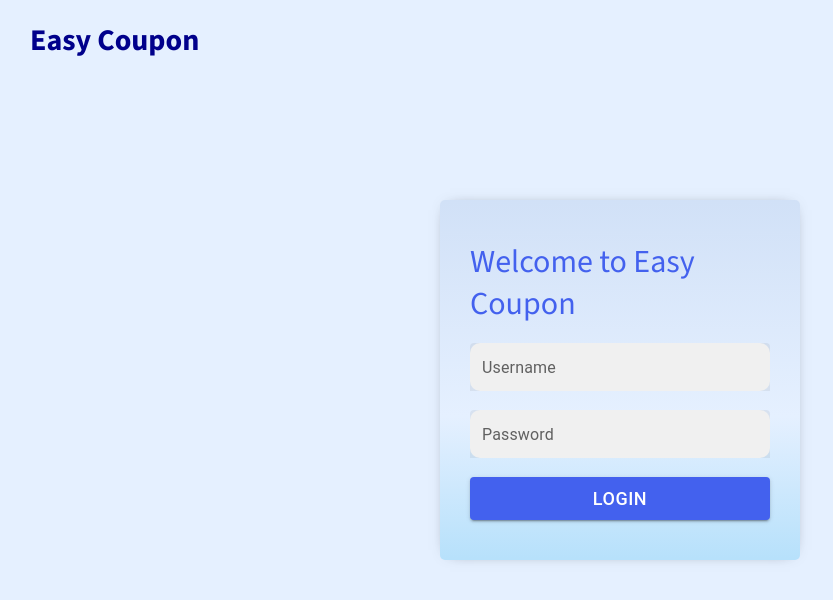
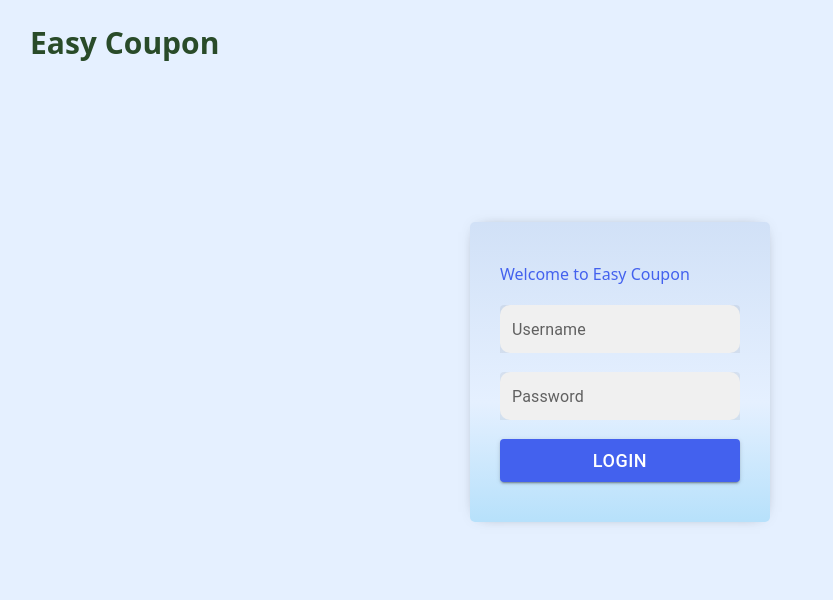
Before and after one commit to JDuwarahavidyan/Easy-Coupon-Admin, a React (Create React App) app in the folder admin/: page / in a window 1280 px wide. Shown: the top 600 px of the page, without its empty margins (20-853 px from the left). Built offline with nearby package versions, Linux system fonts and the light colour scheme.

Commit message:
Changed the Home Page and adjusted the buttons

```diff
--- a/admin/package.json
+++ b/admin/package.json
@@ -52,7 +52,8 @@
     "resolve-url-loader": "^5.0.0",
     "sass": "^1.77.5",
     "sass-loader": "^14.2.1",
-    "style-loader": "^4.0.0"
+    "style-loader": "^4.0.0",
+    "tailwindcss": "^3.4.10"
   },
   "proxy": "http://localhost:8800/api/",
   "description": "This project was bootstrapped with [Create React App](https://github.com/facebook/create-react-app).",
--- a/admin/src/components/featuredInfo/FeaturedInfo.jsx
+++ b/admin/src/components/featuredInfo/FeaturedInfo.jsx
@@ -7,30 +7,30 @@ export default function FeaturedInfo() {
     <div className="featured">
 
       <div className="featuredItem">
-        <span className="featuredTitle">Revenue</span>
+        <span className="featuredTitle">Total Coupons Used</span>
         <div className="featuredMoneyContainer">
-          <span className="featuredMoney">$2,415</span>
+          <span className="featuredMoney">356</span>
           <span className="featuredMoneyRate">
             -11.4 <ArrowDownwardIcon  className="featuredIcon negative"/>
           </span>
         </div>
-        <span className="featuredSub">Compared to last month</span>
+        <span className="featuredSub">Previous Month</span>
       </div>
 
 
       <div className="featuredItem">
-        <span className="featuredTitle">Sales</span>
+        <span className="featuredTitle">Total Coupons Used</span>
         <div className="featuredMoneyContainer">
-          <span className="featuredMoney">$4,415</span>
+          <span className="featuredMoney">89</span>
           <span className="featuredMoneyRate">
             -1.4 <ArrowDownwardIcon className="featuredIcon negative"/>
           </span>
         </div>
-        <span className="featuredSub">Compared to last month</span>
+        <span className="featuredSub">Current Month</span>
       </div>
 
 
-      <div className="featuredItem">
+      {/* <div className="featuredItem">
         <span className="featuredTitle">Cost</span>
         <div className="featuredMoneyContainer">
           <span className="featuredMoney">$2,225</span>
@@ -39,7 +39,7 @@ export default function FeaturedInfo() {
           </span>
         </div>
         <span className="featuredSub">Compared to last month</span>
-      </div>
+      </div> */}
     </div>
   );
 }
--- a/admin/src/components/sidebar/sidebar.css
+++ b/admin/src/components/sidebar/sidebar.css
@@ -1,7 +1,7 @@
 .sidebar {
     flex: 1; /*givig side bar a value here side bar is one unit and other content are 4 units*/
     height: calc(100vh - 75px);
-    background-color: hsl(351, 100%, 95%);
+    background-color: #DBE7C9;
     position: sticky;
     top: 75px;
 }
--- a/admin/src/components/topbar/topbar.css
+++ b/admin/src/components/topbar/topbar.css
@@ -1,7 +1,7 @@
 .topbar{
     width: 100%;
     height: 75px;
-    background-color: #e6f1fd;
+    background-color: #789461;
     position: sticky;
     top: 0; /*to fix the top while scrolling*/
     z-index: 999; /*other components won't overlap with this*/
@@ -19,7 +19,7 @@
 .logo{
     font-weight: bold;
     font-size: 30px;
-    color: darkblue;
+    color: #294B29;
     cursor: pointer;
 }
 
--- a/admin/src/pages/userList/UserList.jsx
+++ b/admin/src/pages/userList/UserList.jsx
@@ -87,7 +87,7 @@ export default function UserList() {
         width: 200,
         renderCell: (params) => (
           <div className="userListUser">
-            <Avatar className="userListImg" src={params.row.avatar || "https://www.pngkey.com/png/full/114-1149878_setting-user-avatar-in-specific-size-without-breaking.png"} alt=""/>
+            <Avatar className="userListImg" src={params.row.avatar || "https://www.pngkey.com/png/full/114-1149878_setting-user-avatar-in-specific-size-without-breaking.png"} alt="" />
             {params.row.userName}
           </div>
         )
@@ -104,7 +104,7 @@ export default function UserList() {
         headerName: "Status",
         width: 150,
         renderCell: (params) => (
-          <div>
+          <div style={{ display: 'flex', justifyContent: 'center', alignItems: 'center', height: '100%' }}>
             {params.row.disabled ? (
               <Button
                 variant="contained"
@@ -139,12 +139,16 @@ export default function UserList() {
       headerName: "Action",
       width: 150,
       renderCell: (params) => (
-        <>
+        <div style={{ display: 'flex', justifyContent: 'center', alignItems: 'center', height: '100%' }}>
           <Link to={"/user/" + params.row.id}>
             <button className="userListEdit">Edit</button>
           </Link>
-          <DeleteOutlineIcon className="userListDelete" onClick={() => handleClickOpen(params.row.id)} />
-        </>
+          <DeleteOutlineIcon
+            className="userListDelete"
+            onClick={() => handleClickOpen(params.row.id)}
+            style={{ marginLeft: '10px' }} // Adjust margin if needed
+          />
+        </div>
       )
     });
 
@@ -169,7 +173,7 @@ export default function UserList() {
           <Tab label="Admin" value="admin" />
         </Tabs>
         <Link to="/newUser">
-            <button className="userAddButton">Create</button>
+          <button className="userAddButton">Create</button>
         </Link>
       </Box>
 
--- /dev/null
+++ b/admin/tailwind.config.js
@@ -0,0 +1,12 @@
+/** @type {import('tailwindcss').Config} */
+module.exports = {
+  purge: ['./src/**/*.{js,jsx,ts,tsx}', './public/index.html'],
+  darkMode: false, // or 'media' or 'class'
+  theme: {
+    extend: {},
+  },
+  variants: {
+    extend: {},
+  },
+  plugins: [],
+};
```
Also changed, not shown: admin/src/index.css (+5 -2 lines), 1 other file (tests, documents, lock files or other folders).
